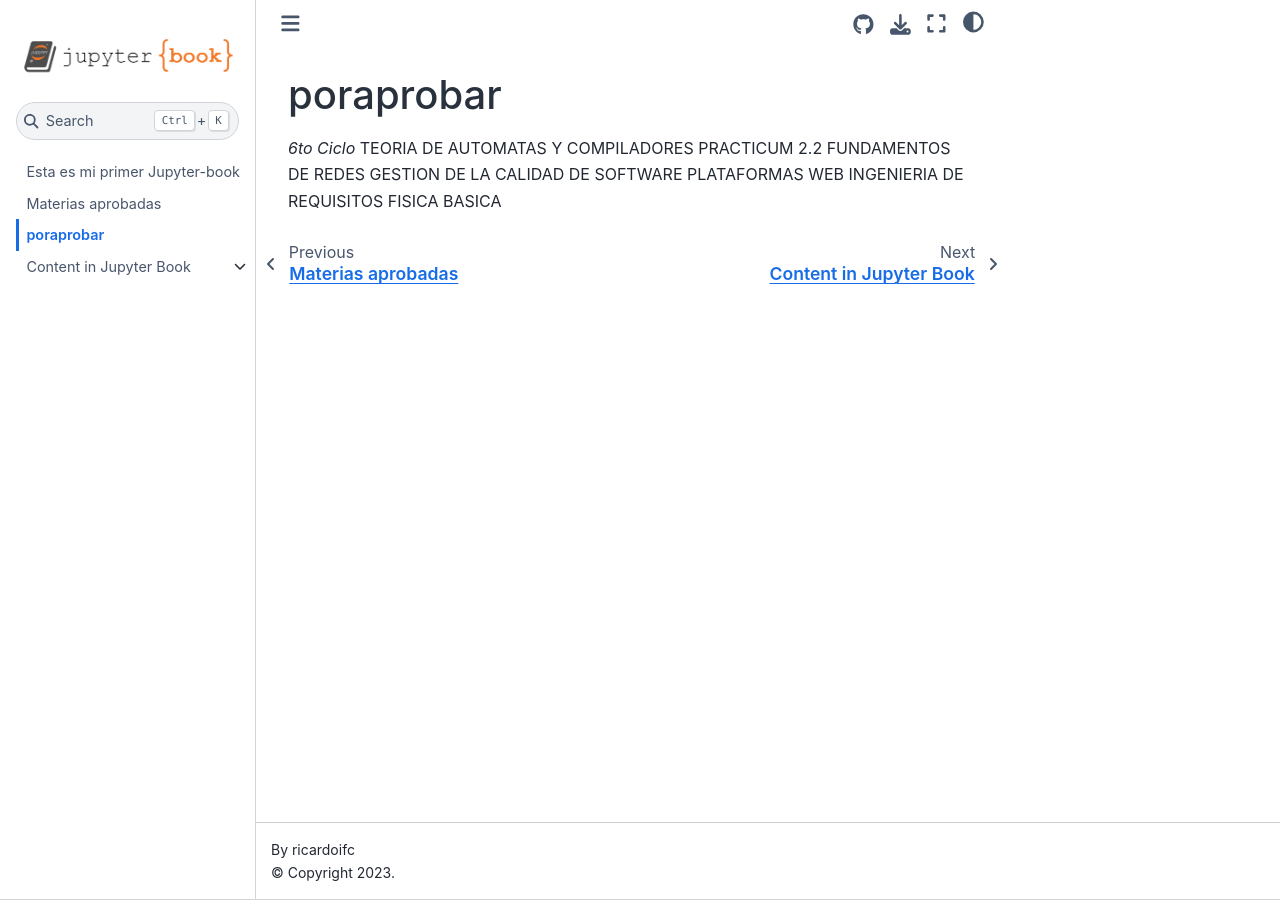
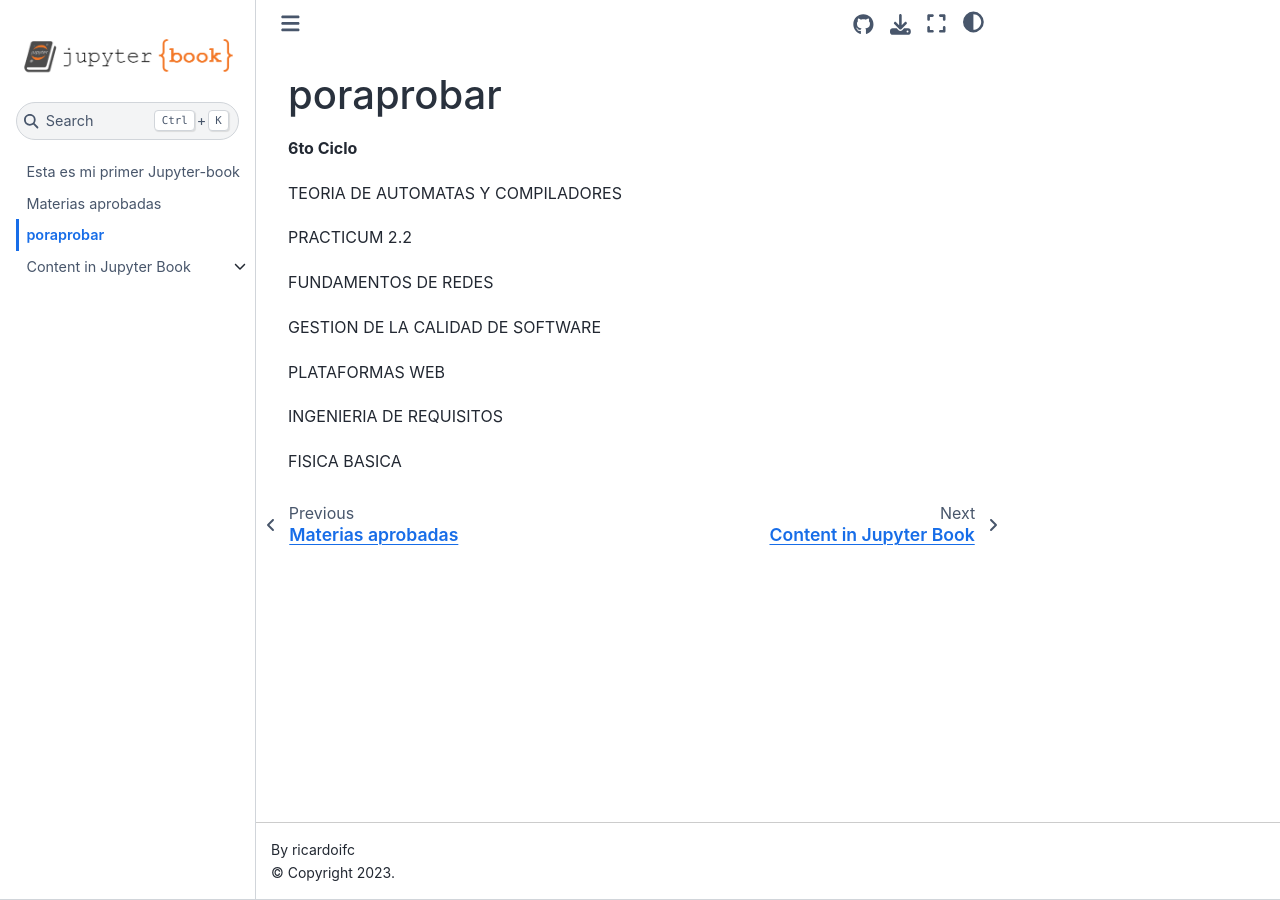
Before and after one commit to ricardoifc/milibro5, a Jupyter Book: the page built from porAprobar.md, in a window 1280 px wide. Built offline with Jupyter Book 1.0.4 settings and Sphinx 7.4.7 and the Sphinx Book theme 1.1.4, drawn with Linux system fonts in a browser that asks for light colours.

```diff
--- a/porAprobar.md
+++ b/porAprobar.md
@@ -1,11 +1,18 @@
 poraprobar
 =======================
 
-*6to Ciclo*
+**6to Ciclo**
+
 TEORIA DE AUTOMATAS Y COMPILADORES
+
 PRACTICUM 2.2
+
 FUNDAMENTOS DE REDES
+
 GESTION DE LA CALIDAD DE SOFTWARE
+
 PLATAFORMAS WEB
+
 INGENIERIA DE REQUISITOS
+
 FISICA BASICA
```
